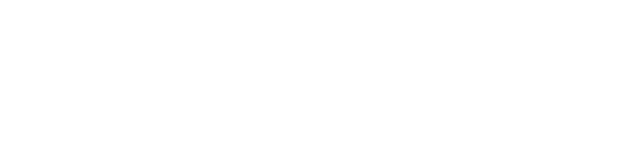
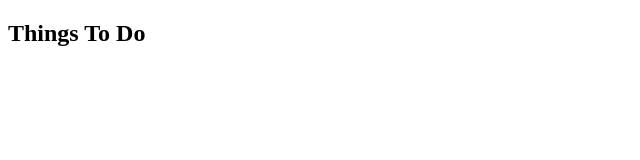
Before and after one commit to reilly-codes/Group_project, a plain HTML site: page to_do.html in a window 1280 px wide. Shown: the whole page, without its empty margins (0-640 px from the left). Drawn offline with Linux system fonts and the light colour scheme.

Commit message:
add a h2 header

```diff
--- a/to_do.html
+++ b/to_do.html
@@ -7,7 +7,7 @@
 </head>
 <body>
     <div id="tlist">
-
+        <h2>Things To Do</h2>
     </div>
 </body>
 </html>
```
